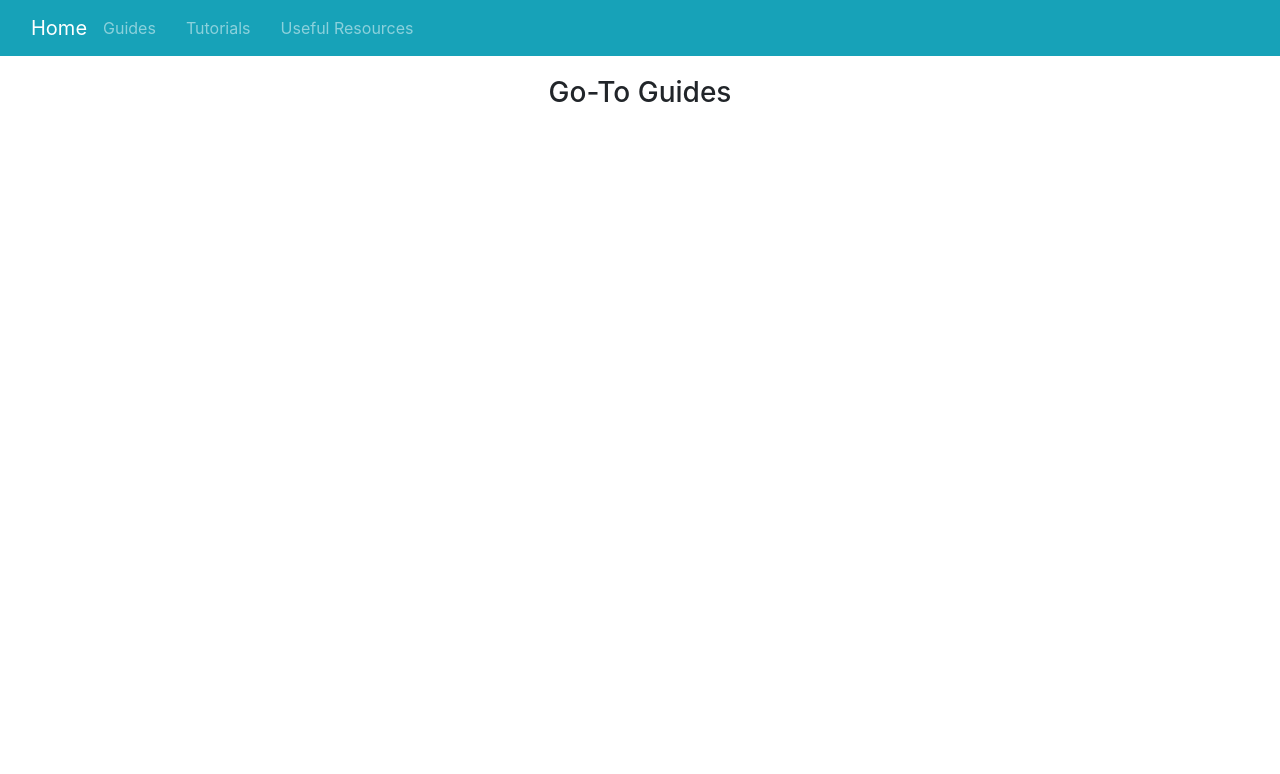
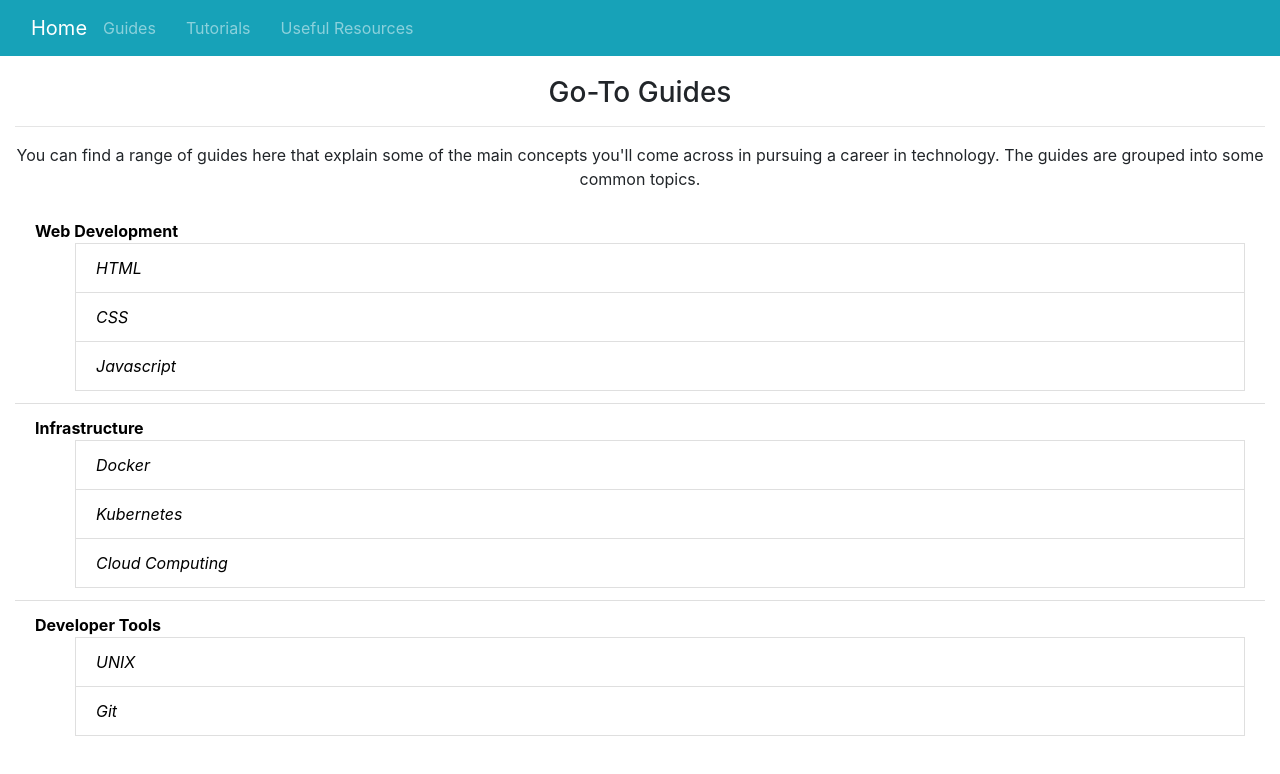
Before and after one commit to tashmulla/learn-first, an Angular app: page /guides in a window 1280 px wide. Shown: the top 774 px of the page. Built offline with nearby package versions, Linux system fonts and the light colour scheme.

Commit message:
feat(): adding guides topics to guides page;

```diff
--- a/src/app/guides/guides.component.css
+++ b/src/app/guides/guides.component.css
@@ -2,3 +2,17 @@
   text-align: center;
   margin-top: 20px;
 }
+
+.guides-intro {
+  text-align: center;
+}
+
+.guides-title {
+  color: black;
+  font-weight: bold;
+}
+
+.guides-item {
+  color: black;
+  font-style: italic;
+}
--- a/src/app/guides/guides.component.html
+++ b/src/app/guides/guides.component.html
@@ -1,4 +1,34 @@
 <body>
   <app-navbar></app-navbar>
   <h3 class="guides-header">Go-To Guides</h3>
+  <div class="guides-intro col-sm-12">
+    <hr>
+    <p>You can find a range of guides here that explain some of the main concepts you'll come across
+      in pursuing a career in technology. The guides are grouped into some common topics.
+    </p>
+  </div>
+  <div class="guides-list col-sm-12">
+    <ul class="list-group list-group-flush">
+      <li class="list-group-item"><a href="/guides" class="guides-title">Web Development</a>
+        <ul>
+          <li class="list-group-item"><a href="/guides" class="guides-item">HTML</a></li>
+          <li class="list-group-item"><a href="/guides" class="guides-item">CSS</a></li>
+          <li class="list-group-item"><a href="/guides" class="guides-item">Javascript</a></li>
+        </ul>
+      </li>
+      <li class="list-group-item"><a href="/guides" class="guides-title">Infrastructure</a>
+        <ul>
+          <li class="list-group-item"><a href="/guides" class="guides-item">Docker</a></li>
+          <li class="list-group-item"><a href="/guides" class="guides-item">Kubernetes</a></li>
+          <li class="list-group-item"><a href="/guides" class="guides-item">Cloud Computing</a></li>
+        </ul>
+      </li>
+      <li class="list-group-item"><a href="/guides" class="guides-title">Developer Tools</a>
+        <ul>
+          <li class="list-group-item"><a href="/guides" class="guides-item">UNIX</a></li>
+          <li class="list-group-item"><a href="/guides" class="guides-item">Git</a></li>
+        </ul>
+      </li>
+    </ul>
+  </div>
 </body>
```
